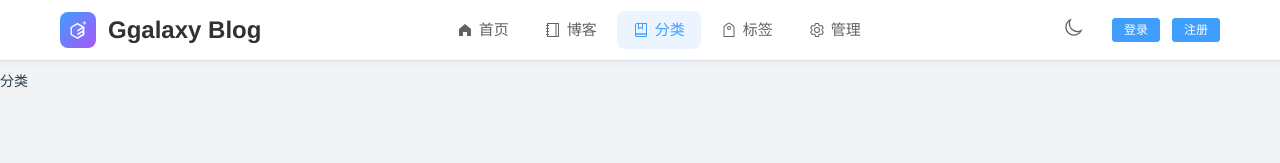
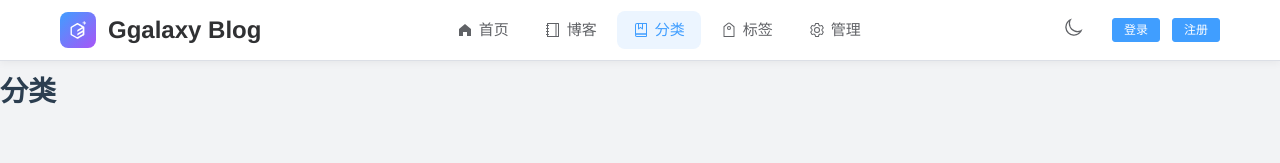
Before and after one commit to gaoxinjian/vue-blog, a Vue app: page /categories in a window 1280 px wide. Shown: the top 163 px of the page. Built offline with nearby package versions, Linux system fonts and the light colour scheme; the HTML template or start-up script is replaced by a standard one.

Commit message:
test vervel

```diff
--- a/src/views/CategoriesPage.vue
+++ b/src/views/CategoriesPage.vue
@@ -1,3 +1,3 @@
 <template>
-  <p>分类</p>
+  <h1>分类</h1>
 </template>
```
